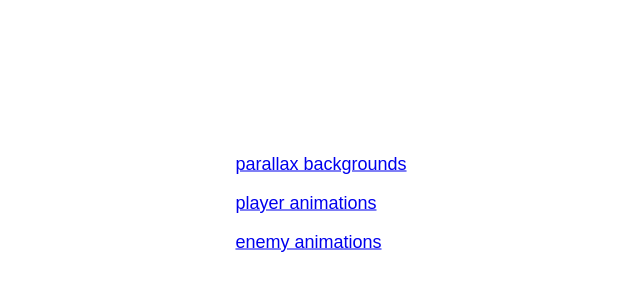
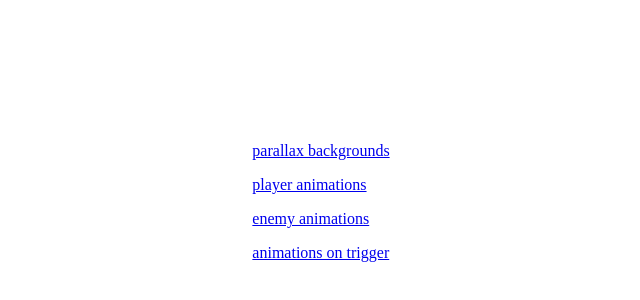
Before and after one commit to ha308ing/free-co-ca_game_test, a plain HTML site: page index.html in a window 1280 px wide. Shown: the part 206-506 px from the top of the page, without its empty margins (319-959 px from the left). Drawn offline with Linux system fonts and the light colour scheme.

Commit message:
add link, update font

```diff
--- a/index.html
+++ b/index.html
@@ -14,8 +14,6 @@
         top: 50%;
         left: 50%;
         transform: translate(-50%, -50%);
-        font-family: sans-serif;
-        font-size: 18px;
       }
       li {
         display: block;
@@ -26,6 +24,7 @@
       <li><a href="./parallax-backgrounds/">parallax backgrounds</a></li>
       <li><a href="./player-animation/">player animations</a></li>
       <li><a href="./enemy-animations/">enemy animations</a></li>
+      <li><a href="./animations-on-trigger/">animations on trigger</a></li>
     </ul>
   </body>
 </html>
--- a/parallax-backgrounds/index.css
+++ b/parallax-backgrounds/index.css
@@ -15,7 +15,6 @@ body {
 
 #container {
   color: white;
-  font-size: 18px;
   position: absolute;
   z-index: 10;
   left: 50%;
--- a/player-animation/index.css
+++ b/player-animation/index.css
@@ -1,6 +1,5 @@
 :root {
   box-sizing: border-box;
-  font-family: sans-serif;
 }
 
 *,
```
Also changed, not shown: animations-on-trigger/index.html (+1 -0 lines), enemy-animations/index.html (+2 -2 lines), parallax-backgrounds/index.html (+2 -0 lines), player-animation/index.html (+2 -0 lines).
